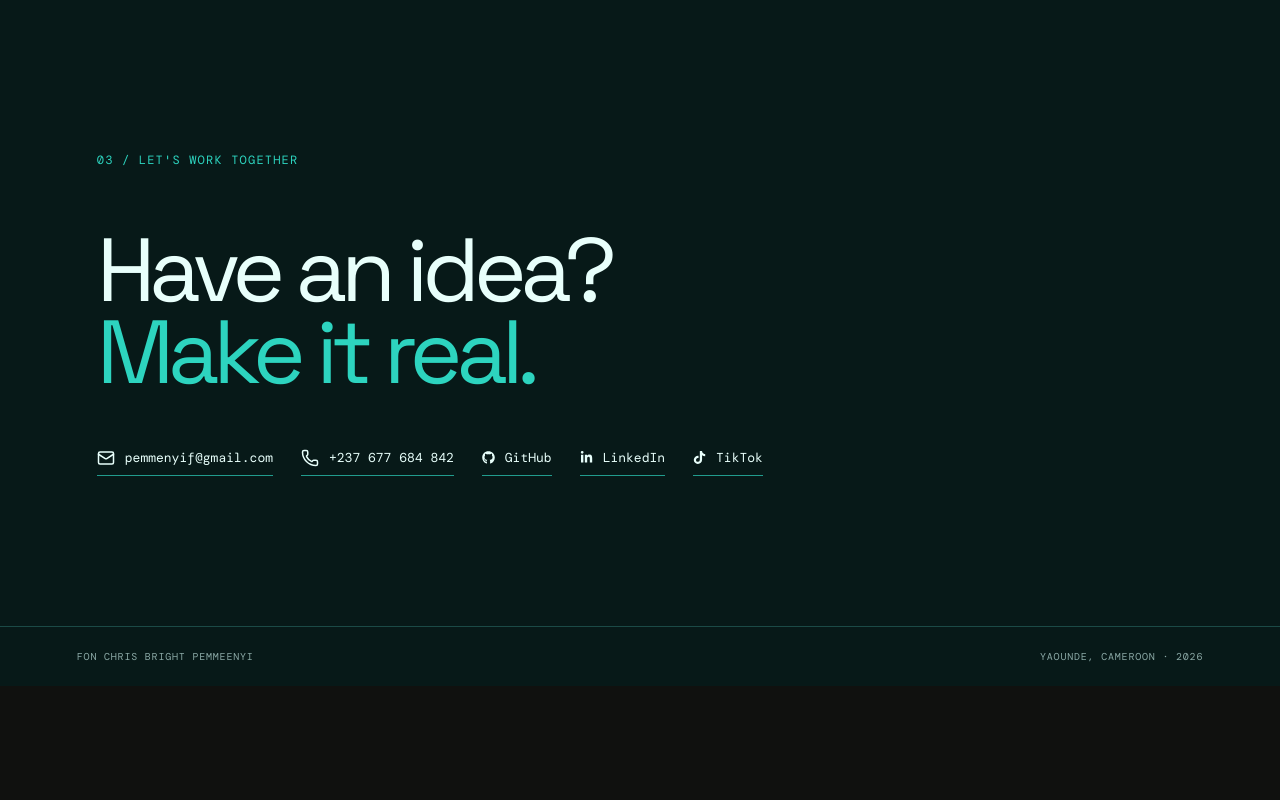
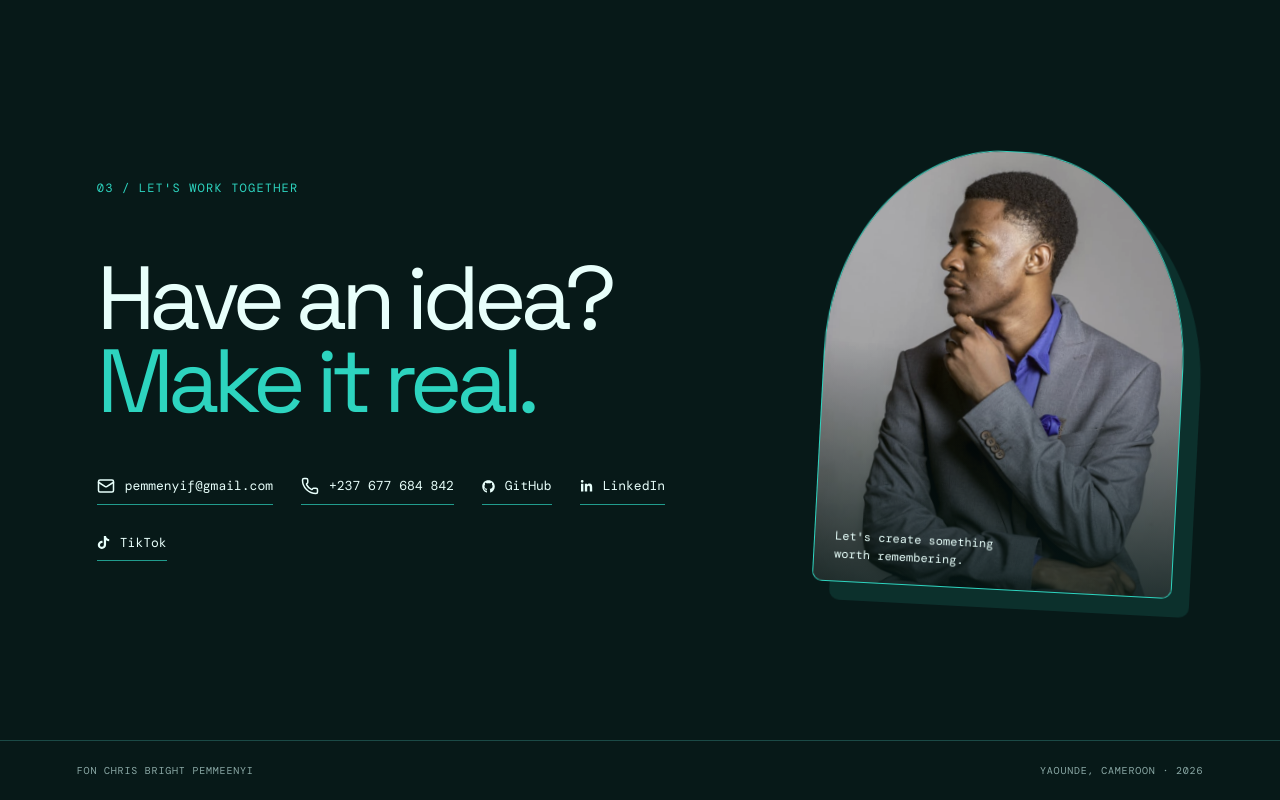
Before and after one commit to Fonchris/personalportfolio, a React app: page / in a window 1280 px wide. Shown: the part 2777-3577 px from the top of the page. Before the commit the page ends 3463 px from the top, so only its background shows below. Built offline with nearby package versions, Linux system fonts and the light colour scheme; the HTML template or start-up script is replaced by a standard one.

Commit message:
added image to last section

```diff
--- a/src/components/ui/portfolio-hero.tsx
+++ b/src/components/ui/portfolio-hero.tsx
@@ -1,5 +1,6 @@
 import { useEffect, useMemo, useRef, useState } from 'react'
 import { ChevronDown, Mail, Menu, Phone, X } from 'lucide-react'
+import { motion } from 'framer-motion'
 import { FaGithub, FaLinkedinIn, FaTiktok } from 'react-icons/fa6'
 import heroImage from '@/assets/heroimage.jpeg'
 import Hero17 from '@/components/ui/hero-17'
@@ -128,6 +129,8 @@ export default function PortfolioHero() {
         </section>
 
         <section id="contact" className="contact-section">
+          <div className="contact-layout">
+            <div className="contact-copy">
               <p className="eyebrow">03 / LET&apos;S WORK TOGETHER</p>
               <h2>Have an idea?<br /><em>Make it real.</em></h2>
               <div className="contact-links">
@@ -137,6 +140,19 @@ export default function PortfolioHero() {
                 <a href="https://www.linkedin.com/in/fon-chris-bright-pemmenyi-2aa328262/" target="_blank" rel="noreferrer"><FaLinkedinIn aria-hidden="true" />LinkedIn</a>
                 <a href="https://www.tiktok.com/@orientaa1" target="_blank" rel="noreferrer"><FaTiktok aria-hidden="true" />TikTok</a>
               </div>
+            </div>
+            <motion.div
+              className="contact-image-wrap"
+              initial={{ opacity: 0, x: 70, rotate: 8 }}
+              whileInView={{ opacity: 1, x: 0, rotate: 3 }}
+              viewport={{ once: true, amount: 0.35 }}
+              transition={{ duration: 0.8, ease: [0.25, 0.46, 0.45, 0.94] }}
+              animate={{ y: [0, -12, 0], rotate: [3, 5, 3] }}
+            >
+              <img src={heroImage} alt="Fon Chris Bright Pemmeenyi" />
+              <span>Let&apos;s create something<br />worth remembering.</span>
+            </motion.div>
+          </div>
         </section>
       </main>
       <footer><span>FON CHRIS BRIGHT PEMMEENYI</span><span>YAOUNDE, CAMEROON · 2026</span></footer>
--- a/src/index.css
+++ b/src/index.css
@@ -86,9 +86,15 @@ em { color: var(--lime); font-style: normal; }
 .discipline span { color: var(--muted); font-family: 'DM Mono', monospace; font-size: 12px; }
 .discipline h3 { margin: 0; font-size: clamp(26px, 4vw, 52px); font-weight: 500; letter-spacing: -.05em; }
 .contact-section { padding-bottom: 150px; }
+.contact-layout { display: grid; grid-template-columns: minmax(0, 1fr) minmax(260px, 380px); align-items: center; gap: clamp(50px, 10vw, 150px); }
+.contact-copy { min-width: 0; }
 .contact-section h2 { margin: 60px 0 54px; }
 .contact-links { display: flex; flex-wrap: wrap; gap: 28px; font-family: 'DM Mono', monospace; font-size: 13px; }
 .contact-links a { display: inline-flex; align-items: center; gap: 10px; border-bottom: 1px solid color-mix(in srgb, var(--lime) 70%, transparent); padding-bottom: 8px; color: var(--ink); transition: color .25s, border-color .25s; }
 .contact-links a:hover { color: var(--lime); }
+.contact-image-wrap { position: relative; width: min(100%, 360px); aspect-ratio: .82; justify-self: end; overflow: hidden; border: 1px solid var(--lime); border-radius: 48% 48% 10px 10px; background: #0c2927; box-shadow: 18px 18px 0 rgba(45, 212, 191, .12); }
+.contact-image-wrap img { width: 100%; height: 100%; object-fit: cover; filter: saturate(.8) contrast(1.08); }
+.contact-image-wrap::after { position: absolute; inset: 0; content: ''; background: linear-gradient(180deg, transparent 45%, rgba(7, 25, 24, .78)); }
+.contact-image-wrap span { position: absolute; right: 20px; bottom: 18px; left: 20px; z-index: 1; color: #e8fffb; font-family: 'DM Mono', monospace; font-size: 12px; line-height: 1.45; }
 footer { display: flex; justify-content: space-between; padding: 22px clamp(24px, 6vw, 90px); border-top: 1px solid #1b4a46; color: var(--muted); font-family: 'DM Mono', monospace; font-size: 10px; letter-spacing: .08em; }
-@media (max-width: 700px) { .site-header { padding: 20px; } .about-grid { grid-template-columns: 1fr; gap: 40px; margin-top: 40px; } .content-section, .contact-section { padding-top: 90px; padding-bottom: 90px; } .section-heading span { display: none; } .project-preview { display: none; } .project-row { padding: 20px 8px; } .project-row-content { gap: 10px; } .project-row p { font-size: 13px; } footer { display: grid; gap: 8px; } }
+@media (max-width: 700px) { .site-header { padding: 20px; } .about-grid { grid-template-columns: 1fr; gap: 40px; margin-top: 40px; } .contact-layout { grid-template-columns: 1fr; gap: 55px; } .contact-image-wrap { justify-self: center; width: min(72vw, 280px); } .content-section, .contact-section { padding-top: 90px; padding-bottom: 90px; } .section-heading span { display: none; } .project-preview { display: none; } .project-row { padding: 20px 8px; } .project-row-content { gap: 10px; } .project-row p { font-size: 13px; } footer { display: grid; gap: 8px; } }
```
Lines whose indentation alone changed are shown as unchanged.
